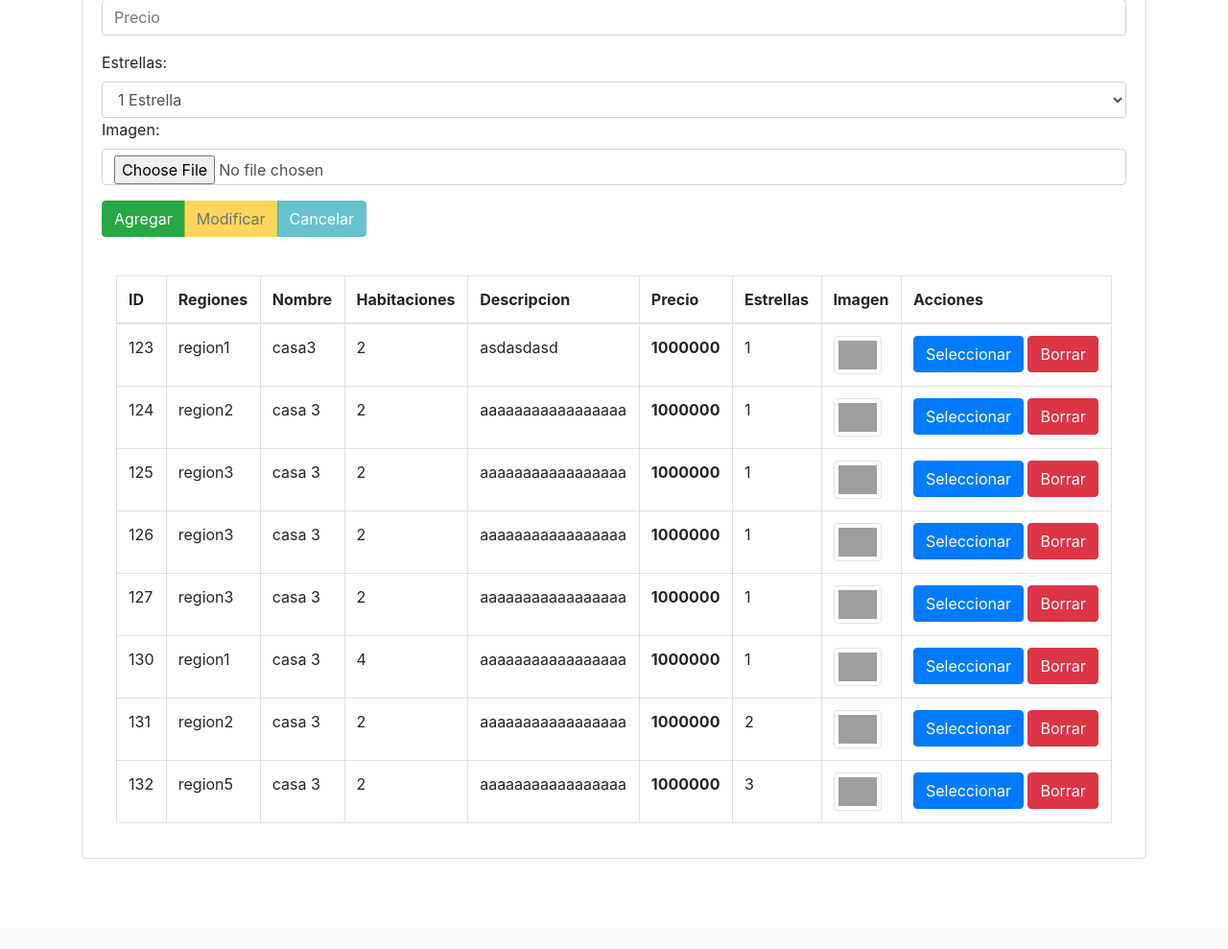
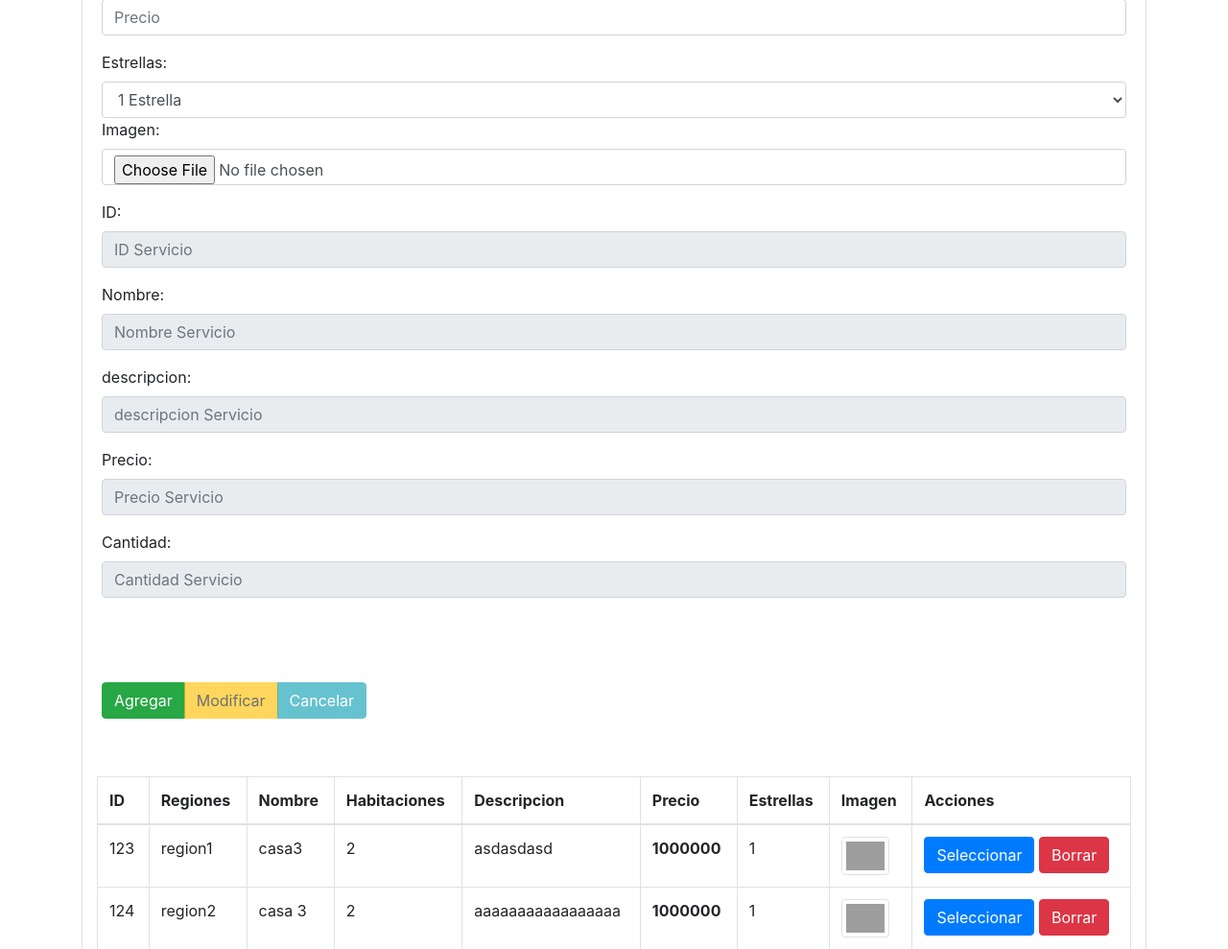
Before and after one commit to pespinozam/WebArriendoTemporada, a PHP site: page /departamentos.php in a window 1280 px wide. Shown: the part 581-1570 px from the top of the page at 96% size. Before the commit the page ends 1476 px from the top, so only its background shows below. Run offline with PHP 8.4, Linux system fonts and the light colour scheme; the visitor is signed in with stand-in values (Sample User, id 1); data comes from the database, SQL or seed files in the repository; data that the repository does not hold is empty; grey boxes are pictures that could not be loaded.

Commit message:
subida proyecto cambios 3.0

```diff
--- a/inicio/detalle.php
+++ b/inicio/detalle.php
@@ -27,7 +27,7 @@ include("../admin/config/bdsitio.php");
     }
 
     $id=$_GET['id'];
-    $sentencia=$conexion->prepare("SELECT * FROM departamentos WHERE id=?; ");
+    $sentencia=$conexion->prepare("SELECT * FROM departamentos INNER JOIN servicios ON departamentos.id_servicio = servicios.servicio_id WHERE id=?; ");
     $sentencia->execute([$id]);
     $departamentoResultado= $sentencia->fetch(PDO::FETCH_OBJ);
 
--- a/inicio/inicio.php
+++ b/inicio/inicio.php
@@ -183,7 +183,7 @@ $accion=(isset($_POST['accion']))?$_POST['accion']:"";
 
 
 
-include("../admin/config/bdContacto.php");
+include("../admin/config//bdsitio.php");
 
 switch($accion){
     case "Agregar":
--- a/secciones/SeccionDepartamentos/departamentos.php
+++ b/secciones/SeccionDepartamentos/departamentos.php
@@ -255,11 +255,47 @@ $listadepartamentos=$sentenciaSQL->fetchAll(PDO::FETCH_ASSOC);
                 <input type="file"  class="form-control" name="txtImagen" id="txtImagen" placeholder="Imagen">
                 </div>
 
+                <label for="txtID_Servicio">ID:</label>
+                <input type="text" required readonly class="form-control" value = "<?php echo $txtID_Servicio; ?>" name="txtID_Servicio" id="txtID_Servicio" placeholder="ID Servicio">
+                </div>
+
+
+
+                <div class = "form-group">
+                <label for="txtNombre_Servicio">Nombre:</label>
+                <input type="text" required readonly class="form-control" value = "<?php echo $txtNombre_Servicio; ?>" name="txtNombre_Servicio" id="txtNombre_Servicio" placeholder="Nombre Servicio">
+                </div>
+
+
+
+                <div class = "form-group">
+                <label for="txtdescripcion_Servicio">descripcion:</label>
+                <input type="text" required readonly class="form-control" value = "<?php echo $txtdescripcion_Servicio; ?>" name="txtdescripcion_Servicio" id="txtdescripcion_Servicio" placeholder="descripcion Servicio">
+                </div>
+
+
+                <div class = "form-group">
+                <label for="txtPrecio_Servicio">Precio:</label>
+                <input type="text" required readonly class="form-control" value = "<?php echo $txtPrecio_Servicio; ?>" name="txtPrecio_Servicio" id="txtPrecio_Servicio" placeholder="Precio Servicio">
+                </div>
+
+                <div class = "form-group">
+                <label for="txtCantidad">Cantidad:</label>
+                <input type="text" required readonly class="form-control" value = "<?php echo $txtCantidad; ?>" name="txtCantidad" id="txtCantidad" placeholder="Cantidad Servicio">
+                </div>
+
+                <br><br><br>
+
                 <div class="btn-group" role="group" aria-label="">
                     <button type="submit" name="accion" <?php echo ($accion=="Seleccionar")?"disabled":""; ?> value = "Agregar"  class="btn btn-success">Agregar</button>
                     <button type="submit" name="accion" <?php echo ($accion!=="Seleccionar")?"disabled":"";?> value = "Modificar"  class="btn btn-warning">Modificar</button>
                     <button type="submit" name="accion" <?php echo ($accion!=="Seleccionar")?"disabled":"";?> value = "Cancelar"  class="btn btn-info">Cancelar</button>
                 </div>
+
+
+
+
+
             </form>
 
 
```
Also changed, not shown: inicio/servicio.php (added, +49 -0 lines), img/1668455820_1665114867_casa_7.jpg (added).
